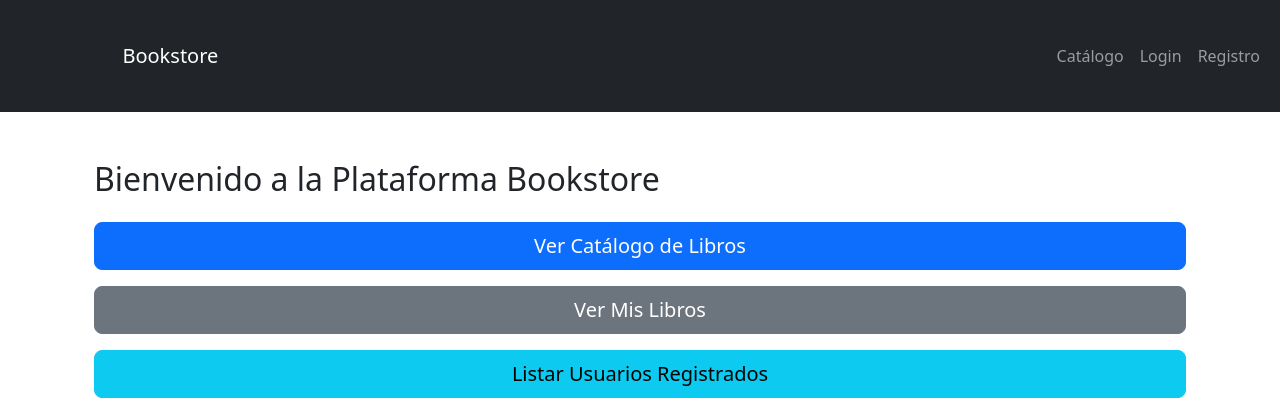
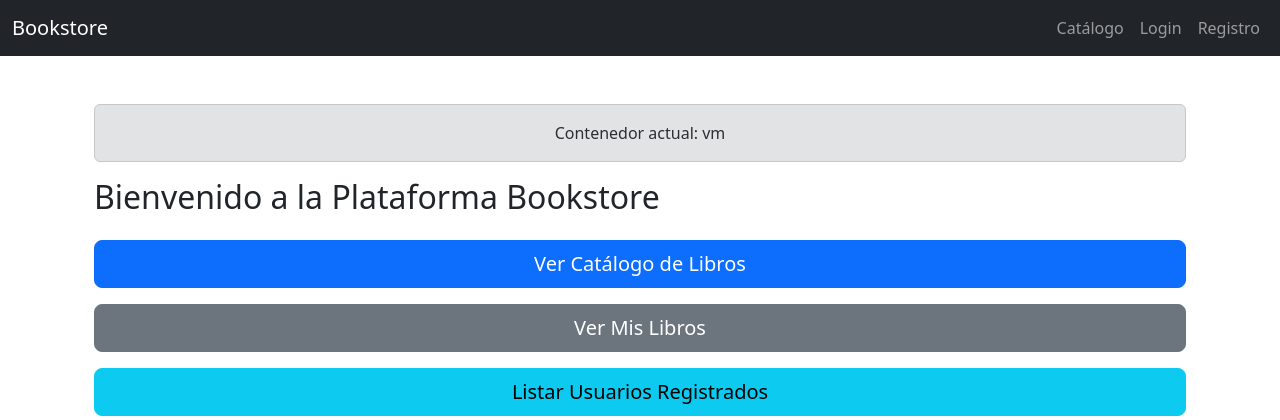
Before and after one commit to JPZU/BookStore, a Flask app: page / in a window 1280 px wide. Shown: the top 420 px of the page. Run offline with Flask 3, Linux system fonts and the light colour scheme.

Commit message:
home.html + id container

```diff
--- a/templates/base.html
+++ b/templates/base.html
@@ -10,10 +10,6 @@
   </head>
   <body>
     <nav class="navbar navbar-expand-lg navbar-dark bg-dark">
-      <div class="text-center text-muted mt-5">
-        Contenedor: {{ container_id }}
-      </div>
-
       <div class="container-fluid">
         <a class="navbar-brand" href="{{ url_for('home') }}">Bookstore</a>
         <button
--- a/templates/home.html
+++ b/templates/home.html
@@ -1,13 +1,22 @@
-{% extends 'base.html' %}
+{% extends 'base.html' %} {% block content %}
+<div class="container mt-5">
+  <!-- Mostrar ID del contenedor -->
+  <div class="alert alert-secondary text-center">
+    Contenedor actual: {{ container_id }}
+  </div>
 
-{% block content %}
-<div class="container mt-5">
-    <h2 class="mb-4">Bienvenido a la Plataforma Bookstore</h2>
+  <h2 class="mb-4">Bienvenido a la Plataforma Bookstore</h2>
 
-    <div class="d-grid gap-3">
-        <a href="{{ url_for('book.catalog') }}" class="btn btn-primary btn-lg">Ver Catálogo de Libros</a>
-        <a href="{{ url_for('book.my_books') }}" class="btn btn-secondary btn-lg">Ver Mis Libros</a>
-        <a href="{{ url_for('admin.list_users') }}" class="btn btn-info btn-lg">Listar Usuarios Registrados</a>
-    </div>
+  <div class="d-grid gap-3">
+    <a href="{{ url_for('book.catalog') }}" class="btn btn-primary btn-lg"
+      >Ver Catálogo de Libros</a
+    >
+    <a href="{{ url_for('book.my_books') }}" class="btn btn-secondary btn-lg"
+      >Ver Mis Libros</a
+    >
+    <a href="{{ url_for('admin.list_users') }}" class="btn btn-info btn-lg"
+      >Listar Usuarios Registrados</a
+    >
+  </div>
 </div>
 {% endblock %}
```
